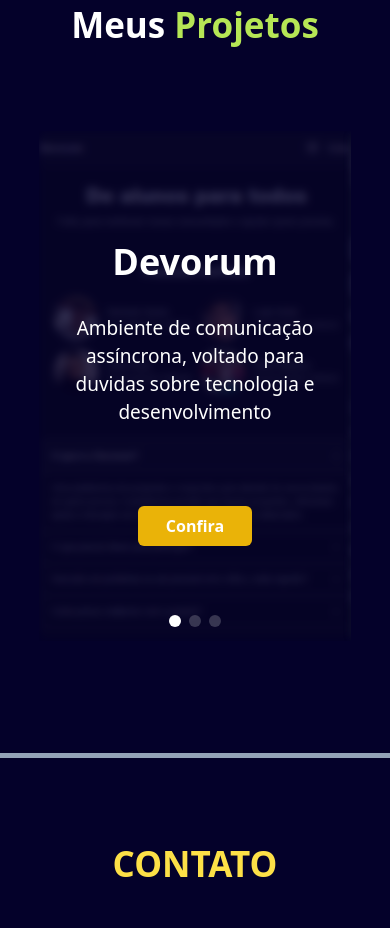
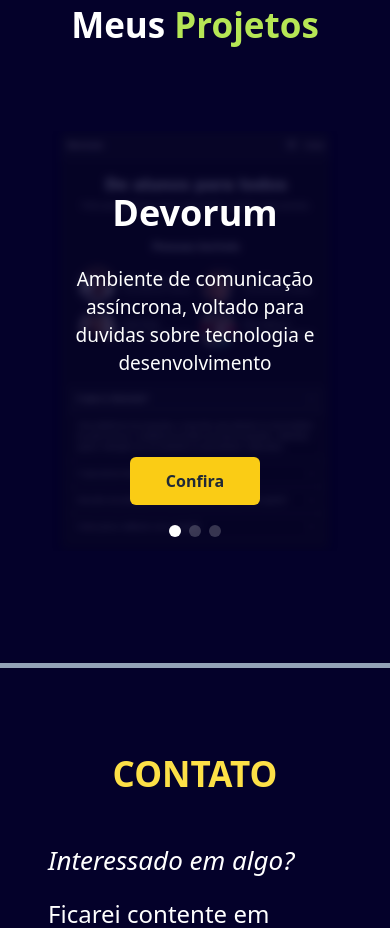
Before and after one commit to Stormlig/Portfolio, a React (Vite) app: page / in a window 390 px wide. Shown: the part 4580-5508 px from the top of the page. Built offline with nearby package versions, Linux system fonts and the light colour scheme; a web font is replaced by a local one.

Commit message:
update styles of images for more responsibility

```diff
--- a/src/components/background/Project/components/SwiperSlide.tsx
+++ b/src/components/background/Project/components/SwiperSlide.tsx
@@ -9,22 +9,22 @@ const Carousel = () => {
   const slides = useMemo(() => {
     return allProjects.map((project, index) => (
       <SwiperSlide key={index}>
-        <div className="relative">
+        <div className="relative flex justify-center">
           <img
             src={project.media}
-            className="w-full h-[510px] md:h-[800px] object-cover blur-sm opacity-20 rounded-md"
+            className=" h-[420px] md:h-[850px] md:w-[650px]  min-[769px]:h-[900px] xl:h-[1200px] xl:w-[820px]  object-cover blur-sm opacity-20 rounded-md"
             loading="lazy"
           />
         </div>
         <div className="absolute inset-1 flex flex-col justify-center items-center text-white text-center">
           <h1 className="text-4xl md:text-5xl font-bold text-center mb-8 mt-4">{project.title}</h1>
-          <p className="mx-2 leading-7 max-sm:text-[19px] md:text-[24px] xl:w-2/4 cursor-default ">{project.description}</p>
+          <p className="mx-4 leading-7 max-sm:text-[19px] min-[429px]:w-[50%] md:text-[24px] xl:w-[42%] cursor-default ">{project.description}</p>
 
           <a
             href={project.link}
             target="_blank"
             rel="noopener noreferrer"
-            className="bg-yellow-500 hover:bg-yellow-400 py-2 px-7 rounded-md font-bold mt-20 transition-all"
+            className="bg-yellow-400 hover:bg-yellow-600 py-3 px-9 rounded-md font-extrabold mt-20 transition-all text-gray-800 "
           >
             Confira
           </a>
```
